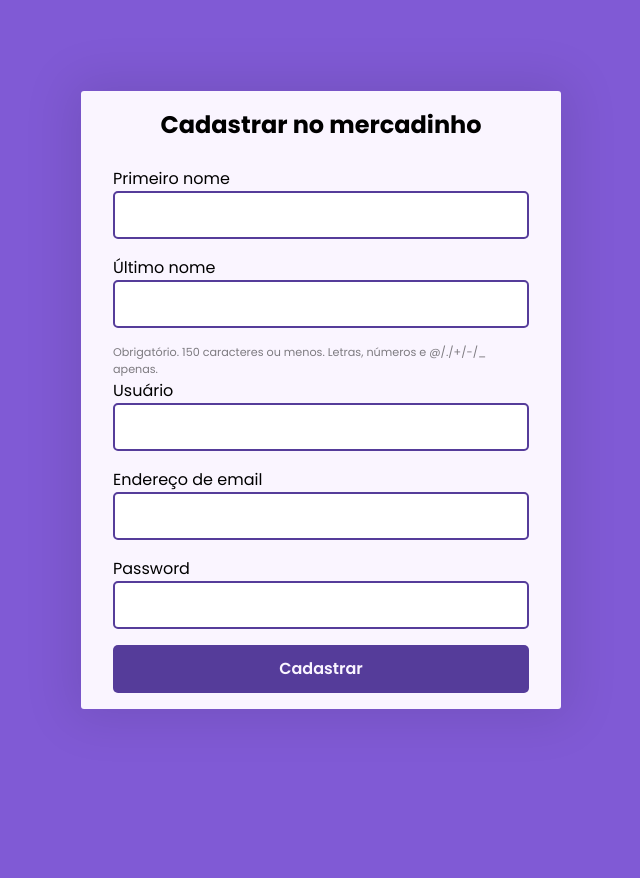
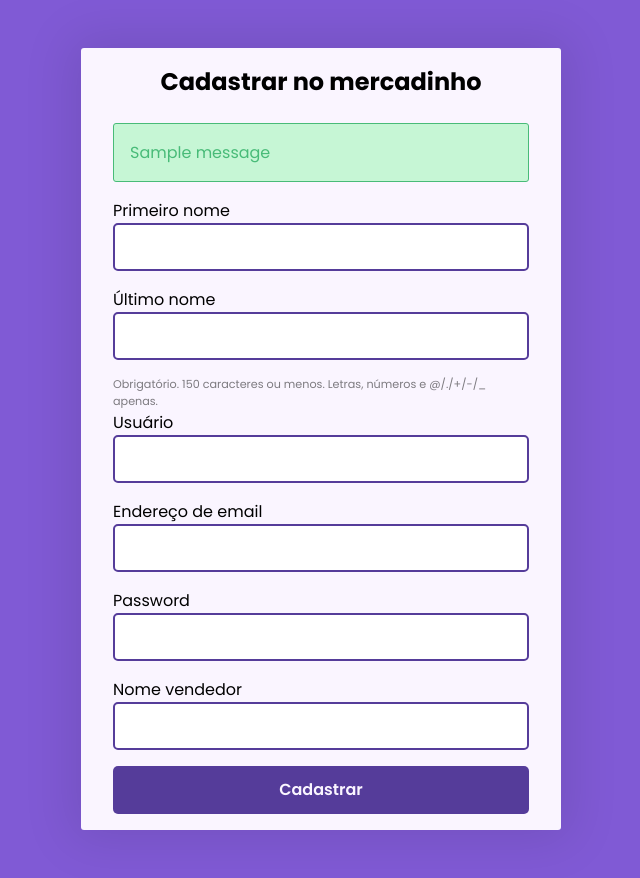
Before and after one commit to Luis-Felipe-N/mercadinho_do_seu_luis, a Django app: page /users/register/ in a window 1280 px wide. Shown: the whole page, without its empty margins (319-959 px from the left). Before the commit the page ends 714 px from the top, so only its background shows below. Run offline with Django 4.2, Linux system fonts and the light colour scheme; tables that the repository leaves empty hold one stand-in row (values such as "Sample post"); one stand-in notice (Sample message) is shown; some libraries are stand-ins or nearby versions.

Commit message:
register user finished

```diff
--- a/base_static/global/css/style.css
+++ b/base_static/global/css/style.css
@@ -22,6 +22,9 @@
 
     --color-red: #F56565;
     --color-red-100: #FED7D7;
+
+    --color-green: #48BB78;
+    --color-green-100: #C6F6D5;
 }
 
 .container {
@@ -79,6 +82,7 @@
 }
 
 .login__container {
+    margin: 3rem 0;
     background-color: var(--color-white);
     padding: 1rem 2rem;
     border-radius: 3px;
@@ -142,7 +146,16 @@
     font-size: .8rem;
 }
 
-.error {
+.alert__success {
+    padding: 1rem;
+    border: 1px solid var(--color-green);
+    border-radius: 3px;
+    background-color: var(--color-green-100);
+    margin-bottom: 1rem;
+    color: var(--color-green);
+}
+
+.alert__error {
     padding: 1rem;
     border: 1px solid var(--color-red);
     border-radius: 3px;
@@ -150,3 +163,7 @@
     margin-bottom: 1rem;
     color: var(--color-red);
 }
+
+.home .container {
+    margin-top: 2rem;
+}
--- a/users/forms.py
+++ b/users/forms.py
@@ -19,6 +19,10 @@
             'required': 'Senha obrigatória',
             'invalid': 'Sua senha deve haver 8 ou mais caracteres'
         }
+    )
+
+    nome_vendedor = forms.CharField(
+        required=True
     )
 
     class Meta:
--- a/users/templates/users/register.html
+++ b/users/templates/users/register.html
@@ -7,9 +7,16 @@
             <h2>Cadastrar no mercadinho</h2>
 
             {% if form.errors %}
-                <p class="error">
+                <p class="alert__error">
                     Verifique o formulário
                 </p>
+            {% endif %}
+            {% if messages %}
+                {% for messagem in messages %}
+                    <p class="alert__success" role="alert">
+                        {{ messagem }}
+                    </p>
+                {% endfor %}
             {% endif %}
 
             <form method="post" class="form">
--- a/users/views.py
+++ b/users/views.py
@@ -1,6 +1,7 @@
 from django.shortcuts import redirect, render
 from django.views import View
 from users.forms import RegisterForm
+from django.contrib import messages
 
 class LoginView(View):
     def get(self, request):
@@ -12,14 +13,20 @@
 
 
 class RegisterView(View):
-    def get(self, request):
+    template_name = './users/register.html'
+
+    def get_template(self):
         form = RegisterForm()
 
         context = {
             'form': form
         }
 
-        return render(request, './users/register.html', context)
+        return render(self.request, self.template_name, context)
+
+    def get(self, request):
+
+        return self.get_template()
 
     def post(self, request):
         form = RegisterForm(request.POST)
@@ -27,10 +34,8 @@
         # print(form)
 
         if form.is_valid():
-            print('Sim, este form é válido!')
+            form.save()
+            messages.success(request, 'Conta criada com sucesso')
 
-            form.save()
 
-        return render(request, './users/register.html', {
-            'form': form
-        })
+        return self.get_template()
```
Also changed, not shown: mercado/templates/pages/home.html (+10 -1 lines), db.sqlite3.
